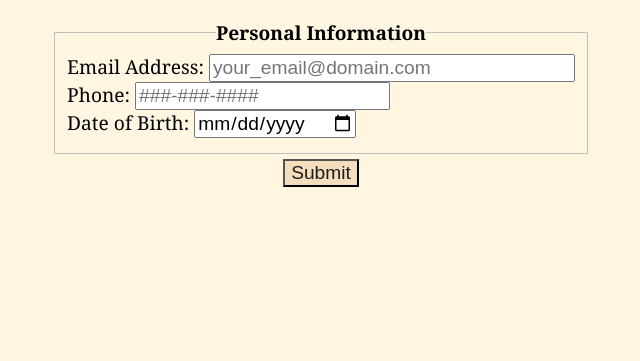
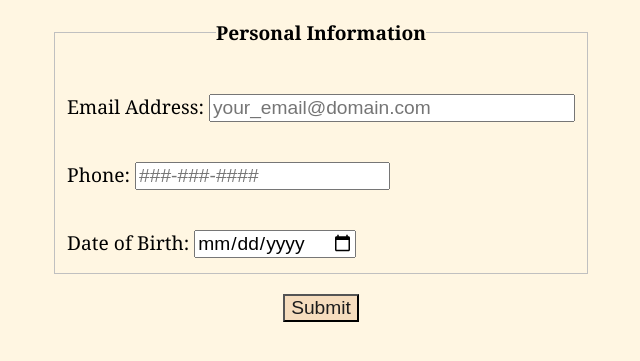
Before and after one commit to amedina12Organization/lab2, a plain HTML site: page index.html in a window 1280 px wide. Shown: the part 49-410 px from the top of the page, without its empty margins (319-959 px from the left). Drawn offline with Linux system fonts and the light colour scheme.

Commit message:
changing margin between fields

```diff
--- a/css/style.css
+++ b/css/style.css
@@ -15,7 +15,7 @@ body {
   margin: 0 auto;
   background-color: rgb(246, 221, 190);
   color: rgb(28, 28, 28);
-  margin-top: 5px;
+  margin-top: 20px;
 }
 #header{
     margin-top: 10px;
@@ -32,6 +32,10 @@ legend{
 
 }
 
+.labels{
+    margin-top: 40px;
+}
+
 /* Media query for desktop */
 @media screen and (min-width: 1024px) {
   body {
--- a/index.html
+++ b/index.html
@@ -15,9 +15,9 @@
     <div id="formfields">
       <fieldset>
         <legend>Personal Information</legend>
-        <div><label>Email Address: <input type="email" size="30" name="email_field" placeholder="your_email@domain.com" required></label></div>
-        <div><label>Phone: <input  type="tel" name="phone_field" placeholder="###-###-####" pattern="[0-9]{3}-[0-9]{3}-[0-9]{4}" required></label></div>
-        <div><label>Date of Birth: <input type="date" name="birth_field" required></label></div>
+        <div class="labels"><label>Email Address: <input type="email" size="30" name="email_field" placeholder="your_email@domain.com" required></label></div>
+        <div class="labels"><label>Phone: <input  type="tel" name="phone_field" placeholder="###-###-####" pattern="[0-9]{3}-[0-9]{3}-[0-9]{4}" required></label></div>
+        <div class="labels"><label>Date of Birth: <input type="date" name="birth_field" required></label></div>
       </fieldset>
     </div>
         <input type="hidden" name="hidden_field" value="amedina12">
```
